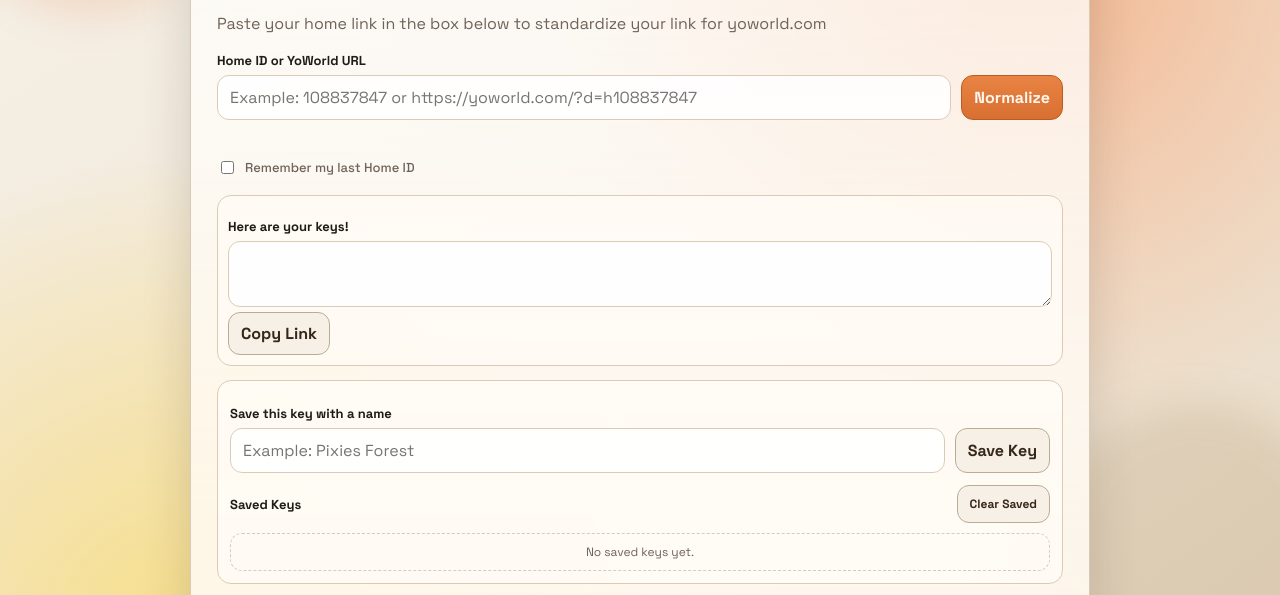
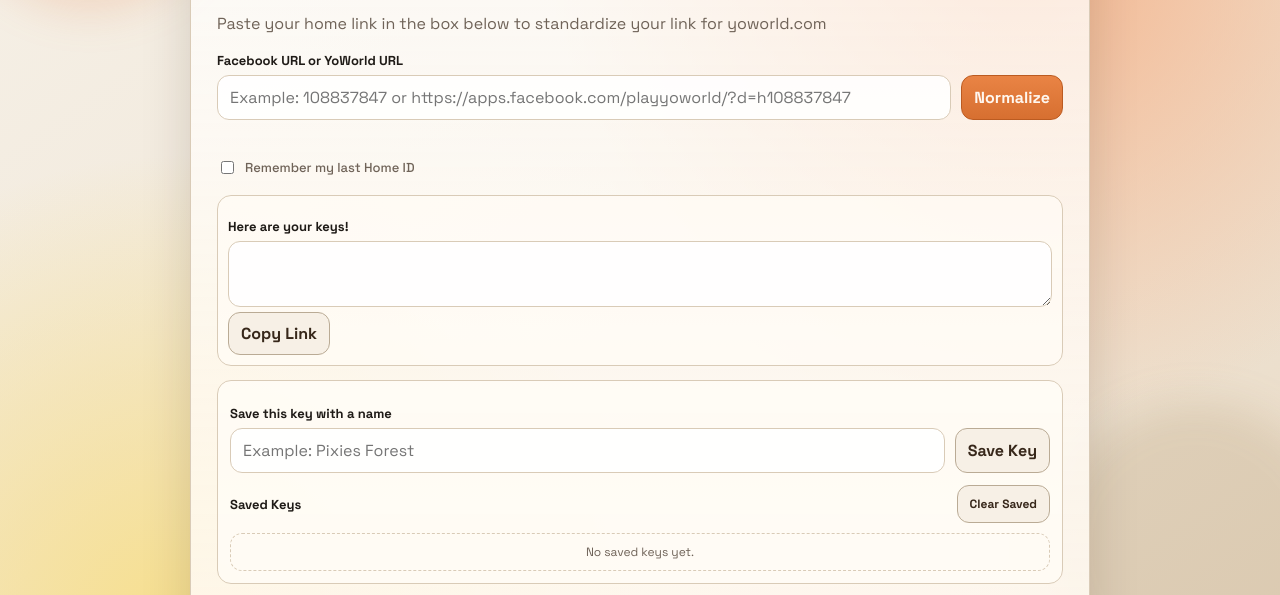
Before and after one commit to Gothicka-YW/YoKeys, a plain HTML site: page index.html in a window 1280 px wide. Shown: the part 188-783 px from the top of the page. Drawn offline with Linux system fonts and the light colour scheme; a web font is replaced by a local one.

Commit message:
Update input label and Facebook URL example text

```diff
--- a/index.html
+++ b/index.html
@@ -39,12 +39,12 @@
             Paste your home link in the box below to standardize your link for yoworld.com
           </p>
 
-          <label for="home-input">Home ID or YoWorld URL</label>
+          <label for="home-input">Facebook URL or YoWorld URL</label>
         <div class="row">
           <input
             id="home-input"
             type="text"
-            placeholder="Example: 108837847 or https://yoworld.com/?d=h108837847"
+            placeholder="Example: 108837847 or https://apps.facebook.com/playyoworld/?d=h108837847"
             autocomplete="off"
           />
           <button id="btn-normalize" class="btn btn-primary" type="button">Normalize</button>
```
